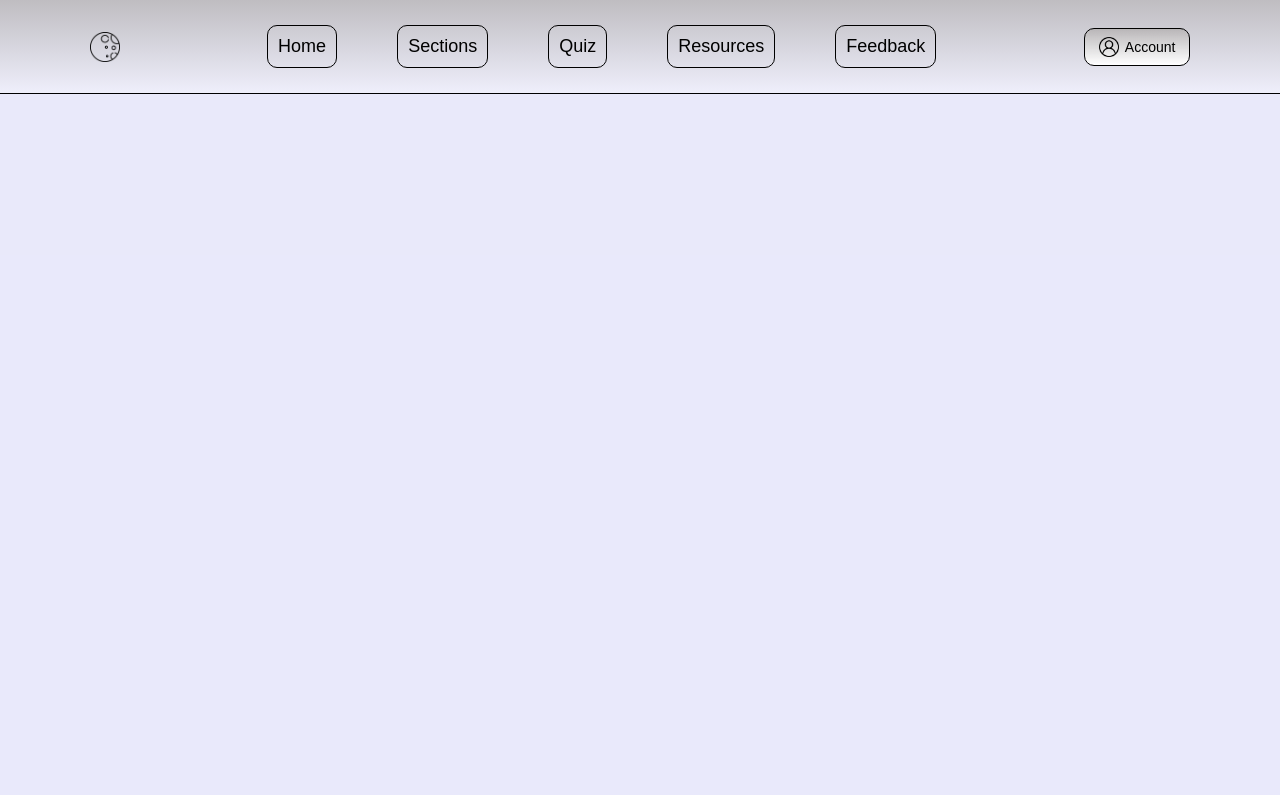
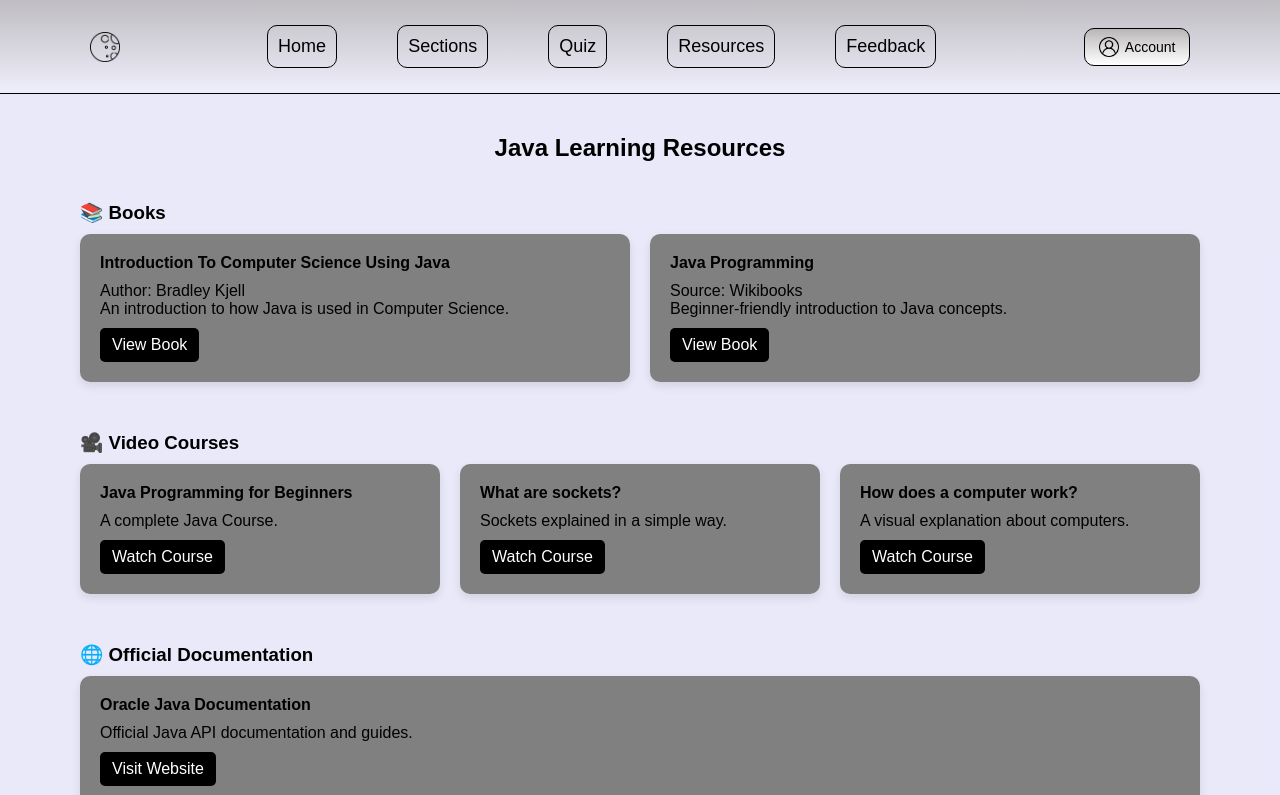
Before and after one commit to Lipiu/Learn-With-eASE, a React app in the folder frontend/: page /resources in a window 1280 px wide. Shown: the top 795 px of the page. Built offline with nearby package versions, Linux system fonts and the light colour scheme; the HTML template or start-up script is replaced by a standard one.

Commit message:
styled the resources page and added sources regarding computers and java

```diff
--- /dev/null
+++ b/frontend/src/components/Resources/Resources.css
@@ -0,0 +1,51 @@
+.resources-container {
+    padding: 40px;
+    max-width: 1200px;
+    margin: auto;
+}
+
+.resources-title {
+    text-align: center;
+    margin-bottom: 40px;
+}
+
+section {
+    margin-bottom: 50px;
+}
+
+section h3 {
+    margin-bottom: 10px;
+}
+
+.card-grid {
+    display: grid;
+    grid-template-columns: repeat(auto-fit, minmax(250px, 1fr));
+    gap: 20px;
+}
+
+.resource-card {
+    background: gray;
+    color: black;
+    padding: 20px;
+    border-radius: 10px;
+    box-shadow: 0 4px 10px rgba(0,0,0,0.1);
+    transition: transform 0.2s ease;
+}
+
+.resource-card:hover {
+    transform: translateY(-5px);
+}
+
+.resource-card h4 {
+    margin-bottom: 10px;
+}
+
+.resource-card a {
+    display: inline-block;
+    margin-top: 10px;
+    text-decoration: none;
+    color: white;
+    background-color: black;
+    padding: 8px 12px;
+    border-radius: 5px;
+}
--- a/frontend/src/components/Resources/Resources.jsx
+++ b/frontend/src/components/Resources/Resources.jsx
@@ -1,8 +1,113 @@
-//import { FaStar } from "react-icons/fa";
+import './Resources.css';
+
 function Resources(){
+
     return(
-      <h1></h1>
-    );
+        <div className="resources-container">
+
+            <h2 className="resources-title">Java Learning Resources</h2>
+
+            <section>
+                <h3>📚 Books</h3>
+
+                <div className="card-grid">
+
+                    <div className="resource-card">
+                        <h4>Introduction To Computer Science Using Java</h4>
+                        <p>Author: Bradley Kjell</p>
+                        <p>An introduction to how Java is used in Computer Science.</p>
+                        <a href="https://www.programmedlessons.org/Java9/index.html" target="_blank" rel="noreferrer">
+                            View Book
+                        </a>
+                    </div>
+
+                    <div className="resource-card">
+                        <h4>Java Programming</h4>
+                        <p>Source: Wikibooks</p>
+                        <p>Beginner-friendly introduction to Java concepts.</p>
+                        <a href="https://en.wikibooks.org/wiki/Java_Programming" target="_blank" rel="noreferrer">
+                            View Book
+                        </a>
+                    </div>
+
+                </div>
+            </section>
+
+            <section>
+                <h3>🎥 Video Courses</h3>
+
+                <div className="card-grid">
+
+                    <div className="resource-card">
+                        <h4>Java Programming for Beginners</h4>
+                        <p>A complete Java Course.</p>
+                        <a href="https://www.youtube.com/watch?v=A74TOX803D0" target="_blank" rel="noreferrer">
+                            Watch Course
+                        </a>
+                    </div>
+
+                    <div className="resource-card">
+                        <h4>What are sockets?</h4>
+                        <p>Sockets explained in a simple way.</p>
+                        <a href="https://www.youtube.com/watch?v=D26sUZ6DHNQ" target="_blank" rel="noreferrer">
+                            Watch Course
+                        </a>
+                    </div>
+
+                    <div className="resource-card">
+                        <h4>How does a computer work?</h4>
+                        <p>A visual explanation about computers.</p>
+                        <a href="https://www.youtube.com/watch?v=d86ws7mQYIg&t=13s" target="_blank" rel="noreferrer">
+                            Watch Course
+                        </a>
+                    </div>
+
+
+                </div>
+            </section>
+
+            <section>
+                <h3>🌐 Official Documentation</h3>
+
+                <div className="card-grid">
+
+                    <div className="resource-card">
+                        <h4>Oracle Java Documentation</h4>
+                        <p>Official Java API documentation and guides.</p>
+                        <a href="https://docs.oracle.com/en/java/" target="_blank" rel="noreferrer">
+                            Visit Website
+                        </a>
+                    </div>
+
+                </div>
+            </section>
+
+            <section>
+                <h3>🧪 Practice Platforms</h3>
+
+                <div className="card-grid">
+
+                    <div className="resource-card">
+                        <h4>LeetCode</h4>
+                        <p>Practice Java coding problems and algorithms.</p>
+                        <a href="https://leetcode.com" target="_blank" rel="noreferrer">
+                            Practice
+                        </a>
+                    </div>
+
+                    <div className="resource-card">
+                        <h4>HackerRank</h4>
+                        <p>Java exercises and certification preparation.</p>
+                        <a href="https://hackerrank.com" target="_blank" rel="noreferrer">
+                            Practice
+                        </a>
+                    </div>
+
+                </div>
+            </section>
+
+        </div>
+    )
 }
 
 export default Resources;
```
